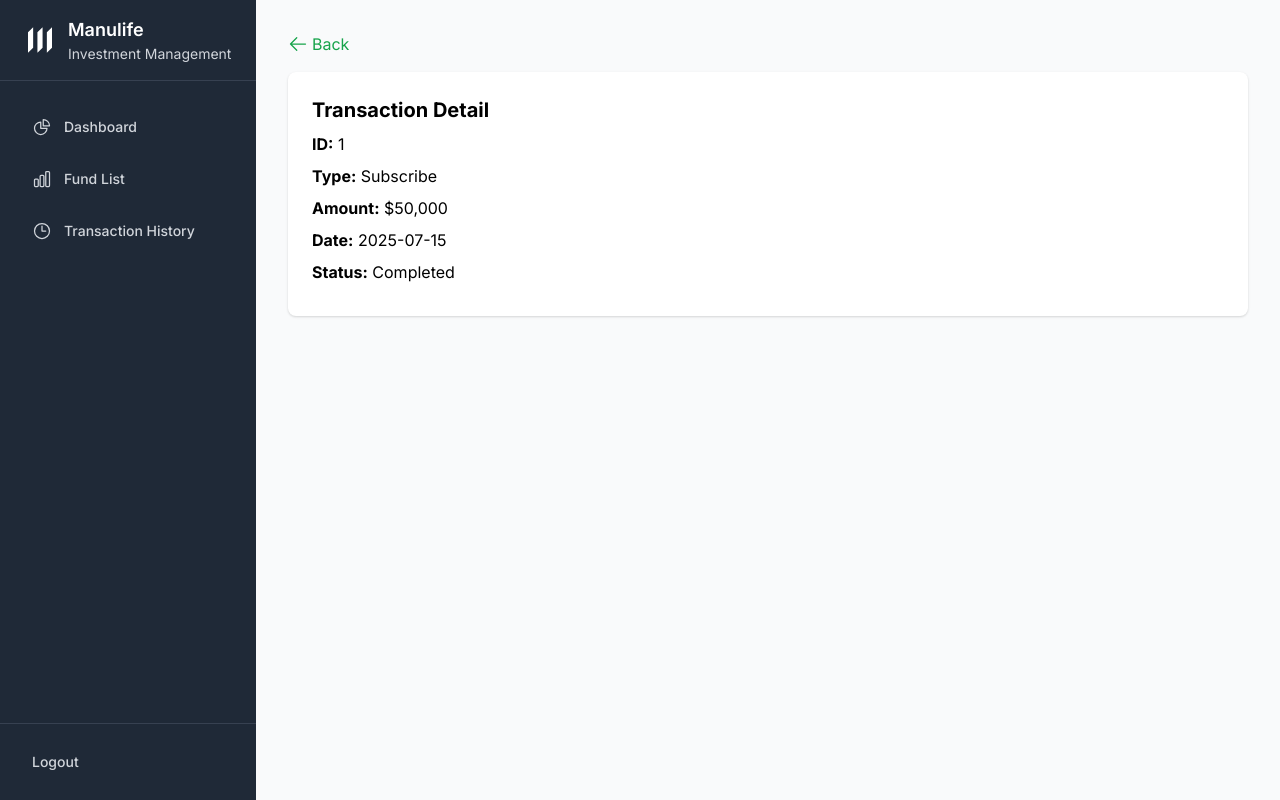
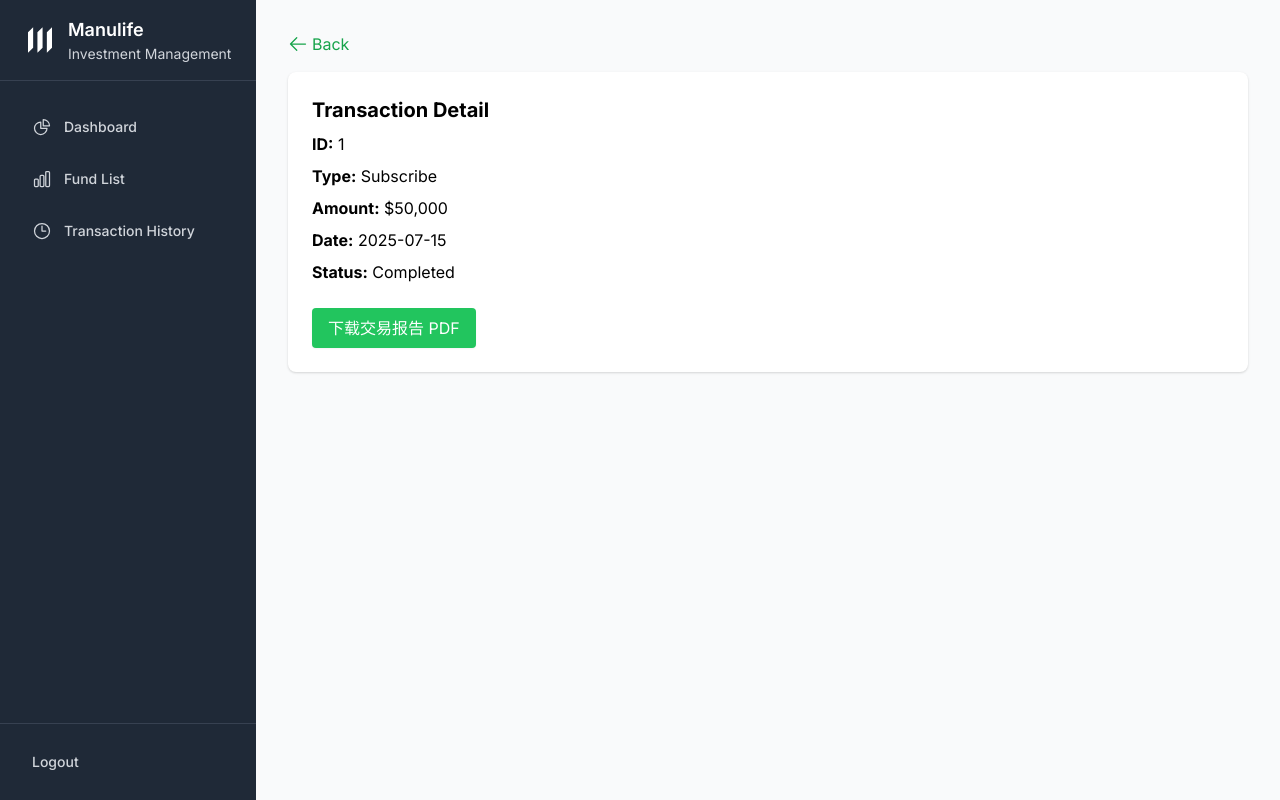
Before and after one commit to JoyMHuang/copilot-frontend, a React (Vite) app: page /transaction-history/1 in a window 1280 px wide. Built offline with nearby package versions, Linux system fonts and the light colour scheme.

Commit message:
feat: add fund API service with endpoints for fetching funds and their performance

```diff
--- a/src/pages/TransactionHistory/TransactionDetail.tsx
+++ b/src/pages/TransactionHistory/TransactionDetail.tsx
@@ -6,6 +6,30 @@ export default function TransactionDetail() {
 	const { id } = useParams<{ id: string }>();
 	const navigate = useNavigate();
 	const transaction = mockTransactions.find(t => t.id === id);
+
+	// 假设每个交易都有关联的fundId，这里用id代替fundId（如有fundId请替换）
+	const fundId = id;
+
+	const handleDownloadReport = async () => {
+		try {
+			const response = await fetch(
+				`http://localhost:3000/fund/${fundId}/performance/pdf?latest=true`,
+				{ method: 'GET' }
+			);
+			if (!response.ok) throw new Error('Failed to download PDF');
+			const blob = await response.blob();
+			const url = window.URL.createObjectURL(blob);
+			const a = document.createElement('a');
+			a.href = url;
+			a.download = `transaction-report-${id}.pdf`;
+			document.body.appendChild(a);
+			a.click();
+			window.URL.revokeObjectURL(url);
+			document.body.removeChild(a);
+		} catch (error) {
+			alert('下载报告失败');
+		}
+	};
 
 	if (!transaction) {
 		return (
@@ -36,6 +60,12 @@ export default function TransactionDetail() {
 					<div className="mb-2"><strong>Amount:</strong> ${transaction.amount.toLocaleString()}</div>
 					<div className="mb-2"><strong>Date:</strong> {transaction.date}</div>
 					<div className="mb-2"><strong>Status:</strong> {transaction.status}</div>
+					<button
+						className="mt-4 px-4 py-2 bg-green-500 text-white rounded shadow-sm hover:bg-green-600"
+						onClick={handleDownloadReport}
+					>
+						下载交易报告 PDF
+					</button>
 				</div>
 			</div>
 		</div>
--- /dev/null
+++ b/src/services/fundApi.ts
@@ -0,0 +1,41 @@
+import axios from 'axios';
+
+export interface Fund {
+  id: string;
+  name: string;
+  code: string;
+  type: string;
+  netValue: number;
+  currency: string;
+  riskLevel: 'Low' | 'Medium' | 'High';
+  description?: string;
+}
+
+export interface FundPerformance {
+  fundId: string;
+  date: string;
+  nav: number;
+  returnYTD: number;
+  return1Y: number;
+  return3Y: number;
+  return5Y: number;
+}
+
+const API_BASE = '/api/fund';
+
+export const getFunds = async (): Promise<Fund[]> => {
+  const res = await axios.get(API_BASE);
+  return res.data;
+};
+
+export const getFundPerformance = async (id: string): Promise<FundPerformance[]> => {
+  const res = await axios.get(`${API_BASE}/${id}/performance`);
+  return res.data;
+};
+
+export const exportFundPerformancePdf = async (id: string, latest = false): Promise<Blob> => {
+  const res = await axios.get(`${API_BASE}/${id}/performance/pdf?latest=${latest}`, {
+    responseType: 'blob',
+  });
+  return res.data;
+};
```
Also changed, not shown: 1 other file (tests, documents, lock files or other folders).
